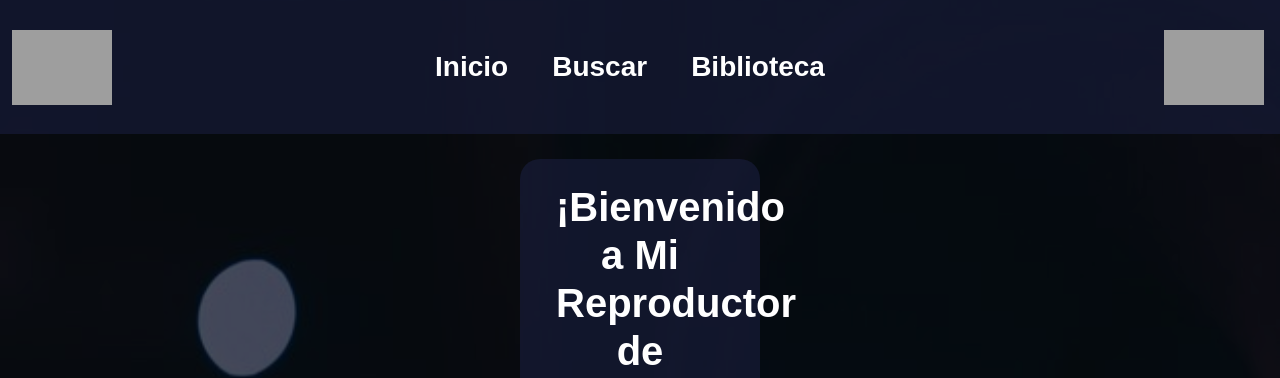
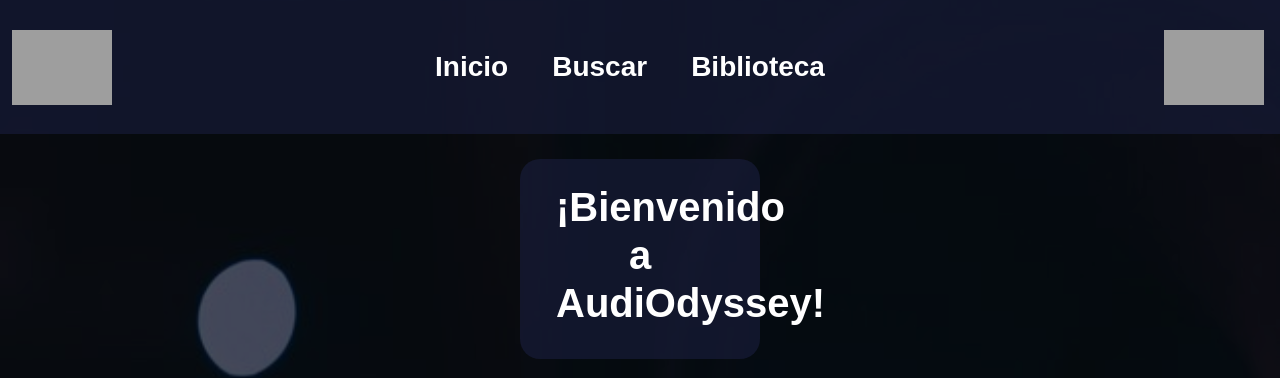
Before and after one commit to andresfr1409/Music-Player-App, a Flask app: page / in a window 1280 px wide. Shown: the top 378 px of the page. Run offline with Flask 3, Linux system fonts and the light colour scheme; some libraries are stand-ins or nearby versions; grey boxes are pictures that could not be loaded.

Commit message:
se hacen cambios en la interfaz de inicio

```diff
--- a/app.py
+++ b/app.py
@@ -10,7 +10,7 @@ app.secret_key = "mysecretkey"
 # configurar MySql
 app.config['MYSQL_USER'] = 'root'
 app.config['MYSQL_PASSWORD'] = ''
-app.config['MYSQL_HOST'] =  '127.0.0.1' # l ocalhost
+app.config['MYSQL_HOST'] =  '127.0.0.1' # localhost
 app.config['MYSQL_DB'] =  'bibloteca_canciones'
 app.config['MYSQL_PORT'] =  3306
 
--- a/templates/inicio.html
+++ b/templates/inicio.html
@@ -13,7 +13,7 @@
     <!-- Header-->
     <div class="p-4" id="inicio">
         <div class="container">
-            <h1 class="fw-bolder">¡Bienvenido a Mi Reproductor de Música!</h1>
+            <h1 class="fw-bolder">¡Bienvenido a AudiOdyssey!</h1>
         </div>
     </div>
     <section class="bg-custom" id="about">
```
